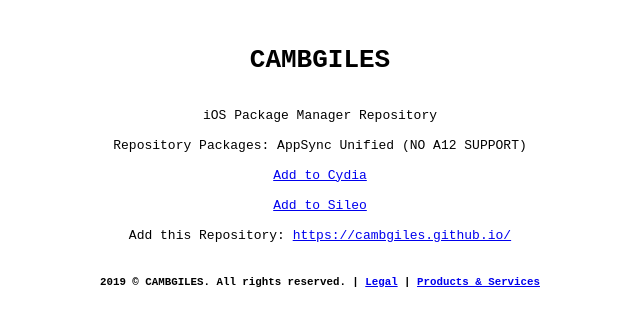
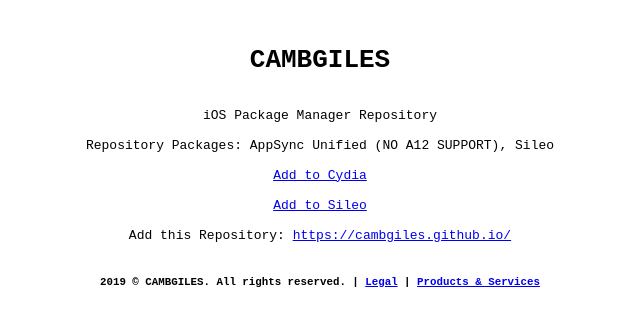
Before and after one commit to cambgiles/cambgiles.github.io, a plain HTML site: page index.html in a window 1280 px wide. Shown: the whole page, without its empty margins (320-960 px from the left). Drawn offline with Linux system fonts and the light colour scheme.

Commit message:
update-html

```diff
--- a/index.html
+++ b/index.html
@@ -4,7 +4,7 @@
 <h1>CAMBGILES</h1>
 iOS Package Manager Repository
 
-Repository Packages: AppSync Unified (NO A12 SUPPORT)
+Repository Packages: AppSync Unified (NO A12 SUPPORT), Sileo
 
 <a class="btn btn-sm btn-default" href="cydia://url/https://cydia.saurik.com/api/share#?source=https://cambgiles.github.io/">Add to Cydia</a>
 
```
